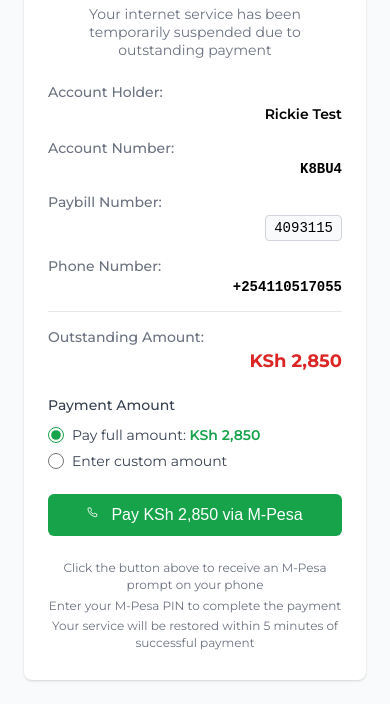
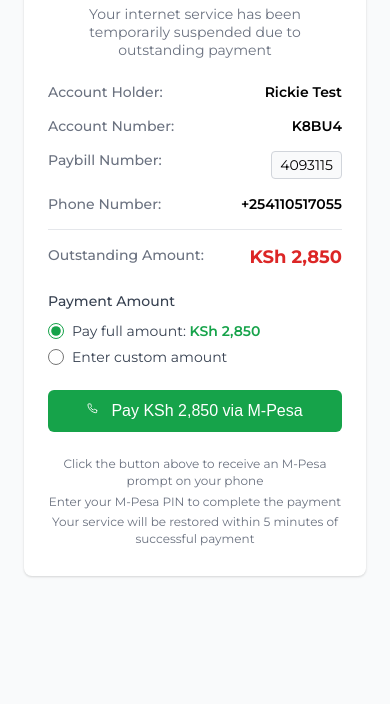
Before and after one commit to welangaieric/suspended, a plain HTML site: page index.html in a window 390 px wide. Shown: the part 263-967 px from the top of the page. After the commit the page ends 863 px from the top, so only its background shows below. Drawn offline with Linux system fonts and the light colour scheme; no server answers.

Commit message:
new commit

```diff
--- a/styles.css
+++ b/styles.css
@@ -118,11 +118,11 @@ object-fit: cover;
 }
 
 .account-number {
-  font-family: "Courier New", monospace;
+  /* font-family: "Courier New", monospace; */
 }
 
 .badge {
-  font-family: "Courier New", monospace;
+  /* font-family: "Courier New", monospace; */
   font-size: 0.875rem;
   padding: 0.25rem 0.5rem;
   border: 1px solid #d1d5db;
@@ -330,7 +330,7 @@ object-fit: cover;
   }
 
   .detail-row {
-    flex-direction: column;
+    /* flex-direction: column; */
     align-items: flex-start;
     gap: 0.25rem;
   }
```
